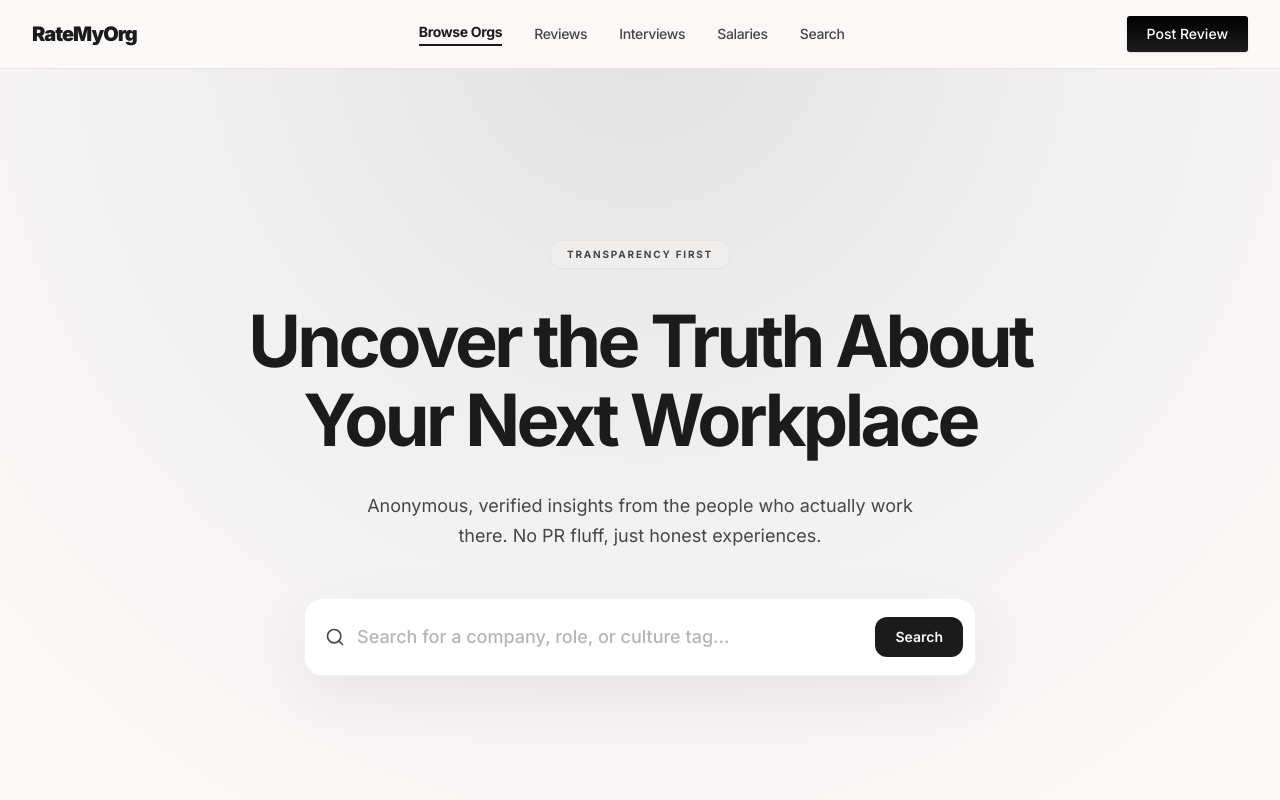
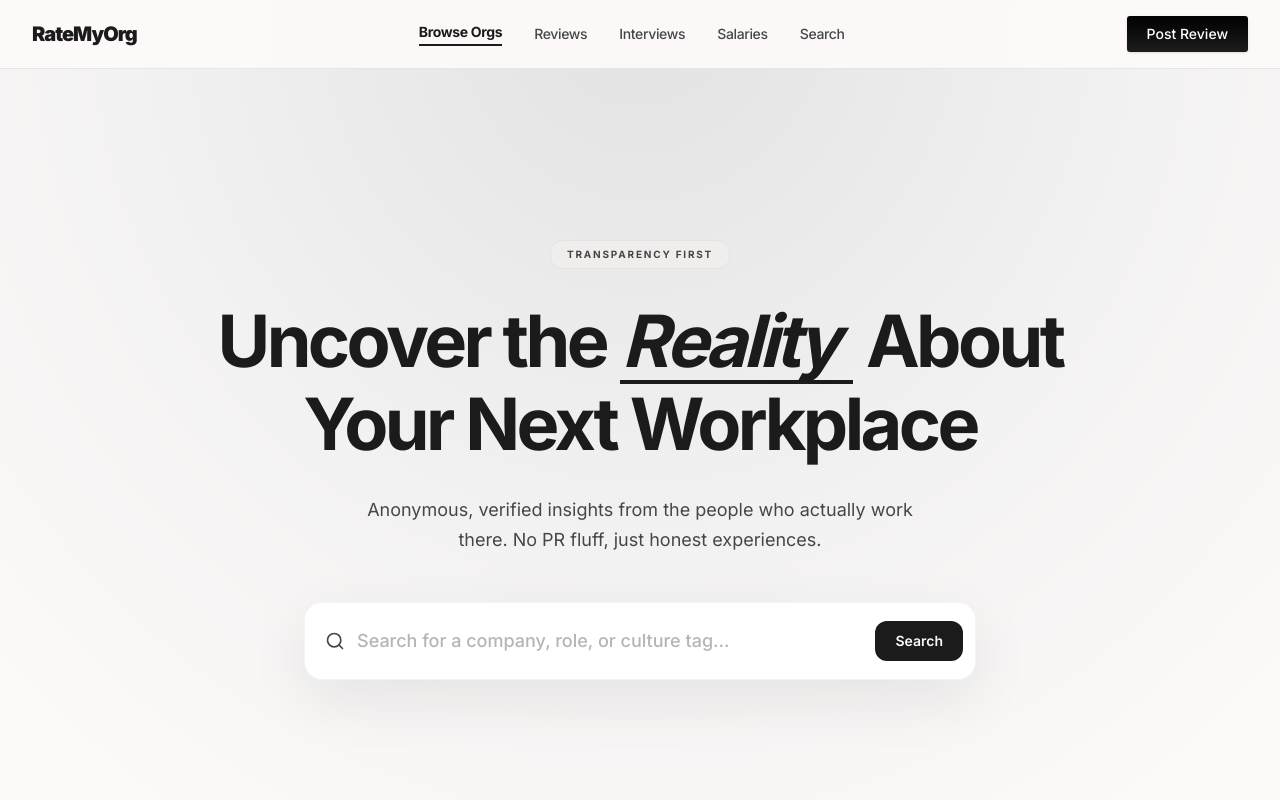
Before and after one commit to sanjay-deoram/rate-my-org, a Next.js app: page / in a window 1280 px wide. Shown: the top 800 px of the page. Built offline with nearby package versions, Linux system fonts and the light colour scheme.

Commit message:
feat: added flipping words landing page

```diff
--- a/app/page.tsx
+++ b/app/page.tsx
@@ -3,6 +3,7 @@ import { BadgeCheck, Shield } from "lucide-react";
 import { Nav } from "@/components/nav";
 import { Footer } from "@/components/footer";
 import { HomeSearchBar } from "@/components/home-search-bar";
+import { FlipWords } from "@/components/ui/flip-words";
 
 export default function HomePage() {
   return (
@@ -25,7 +26,19 @@ export default function HomePage() {
           </div>
 
           <h1 className="text-foreground mb-8 max-w-4xl text-5xl leading-[1.1] font-bold tracking-tighter md:text-7xl">
-            Uncover the Truth About Your Next Workplace
+            Uncover the{" "}
+            <span className="border-foreground relative inline-block border-b-4">
+              <span className="invisible px-2 select-none" aria-hidden="true">
+                Reality
+              </span>
+              <span className="absolute inset-0 flex items-center justify-center">
+                <FlipWords
+                  words={["Truth", "Reality"]}
+                  className="text-foreground font-bold italic"
+                />
+              </span>
+            </span>{" "}
+            About Your Next Workplace
           </h1>
 
           <p className="text-on-surface-variant mb-12 max-w-xl text-base leading-relaxed md:text-lg">
--- /dev/null
+++ b/components/flip-words-demo.tsx
@@ -0,0 +1,16 @@
+import React from "react";
+import { FlipWords } from "@/components/ui/flip-words";
+
+export default function FlipWordsDemo() {
+  const words = ["better", "cute", "beautiful", "modern"];
+
+  return (
+    <div className="flex h-[40rem] items-center justify-center px-4">
+      <div className="mx-auto text-4xl font-normal text-neutral-600 dark:text-neutral-400">
+        Build
+        <FlipWords words={words} /> <br />
+        websites with Aceternity UI
+      </div>
+    </div>
+  );
+}
--- /dev/null
+++ b/components/ui/flip-words.tsx
@@ -0,0 +1,98 @@
+"use client";
+import React, { useCallback, useEffect, useState } from "react";
+import { AnimatePresence, motion } from "motion/react";
+import { cn } from "@/lib/utils";
+
+export const FlipWords = ({
+  words,
+  duration = 3000,
+  className,
+}: {
+  words: string[];
+  duration?: number;
+  className?: string;
+}) => {
+  const [currentWord, setCurrentWord] = useState(words[0]);
+  const [isAnimating, setIsAnimating] = useState<boolean>(false);
+
+  // thanks for the fix Julian - https://github.com/Julian-AT
+  const startAnimation = useCallback(() => {
+    const word = words[words.indexOf(currentWord) + 1] || words[0];
+    setCurrentWord(word);
+    setIsAnimating(true);
+  }, [currentWord, words]);
+
+  useEffect(() => {
+    if (!isAnimating)
+      setTimeout(() => {
+        startAnimation();
+      }, duration);
+  }, [isAnimating, duration, startAnimation]);
+
+  return (
+    <AnimatePresence
+      onExitComplete={() => {
+        setIsAnimating(false);
+      }}
+    >
+      <motion.div
+        initial={{
+          opacity: 0,
+          y: 10,
+        }}
+        animate={{
+          opacity: 1,
+          y: 0,
+        }}
+        transition={{
+          type: "spring",
+          stiffness: 100,
+          damping: 10,
+        }}
+        exit={{
+          opacity: 0,
+          y: -40,
+          x: 40,
+          filter: "blur(8px)",
+          scale: 2,
+          position: "absolute",
+        }}
+        className={cn(
+          "relative z-10 inline-block px-2 text-left text-neutral-900 dark:text-neutral-100",
+          className,
+        )}
+        key={currentWord}
+      >
+        {/* edit suggested by Sajal: https://x.com/DewanganSajal */}
+        {currentWord.split(" ").map((word, wordIndex) => (
+          <motion.span
+            key={word + wordIndex}
+            initial={{ opacity: 0, y: 10, filter: "blur(8px)" }}
+            animate={{ opacity: 1, y: 0, filter: "blur(0px)" }}
+            transition={{
+              delay: wordIndex * 0.3,
+              duration: 0.3,
+            }}
+            className="inline-block whitespace-nowrap"
+          >
+            {word.split("").map((letter, letterIndex) => (
+              <motion.span
+                key={word + letterIndex}
+                initial={{ opacity: 0, y: 10, filter: "blur(8px)" }}
+                animate={{ opacity: 1, y: 0, filter: "blur(0px)" }}
+                transition={{
+                  delay: wordIndex * 0.3 + letterIndex * 0.05,
+                  duration: 0.2,
+                }}
+                className="inline-block"
+              >
+                {letter}
+              </motion.span>
+            ))}
+            <span className="inline-block">&nbsp;</span>
+          </motion.span>
+        ))}
+      </motion.div>
+    </AnimatePresence>
+  );
+};
--- a/package.json
+++ b/package.json
@@ -27,6 +27,7 @@
     "drizzle-orm": "^0.45.2",
     "drizzle-zod": "^0.8.3",
     "lucide-react": "^1.8.0",
+    "motion": "^12.38.0",
     "next": "16.2.3",
     "radix-ui": "^1.4.3",
     "react": "19.2.4",
```
Also changed, not shown: components.json, 1 other file (tests, documents, lock files or other folders).
